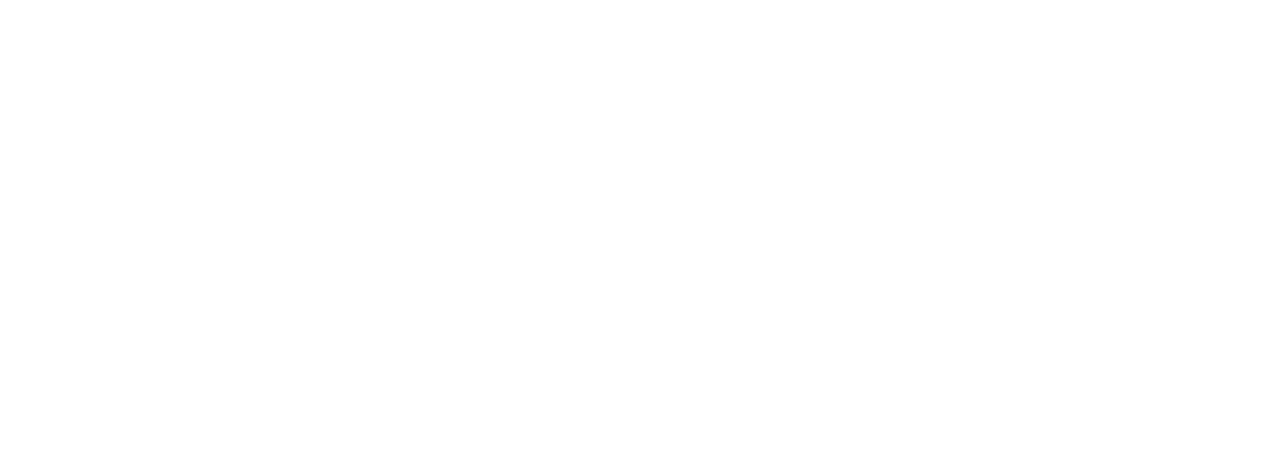
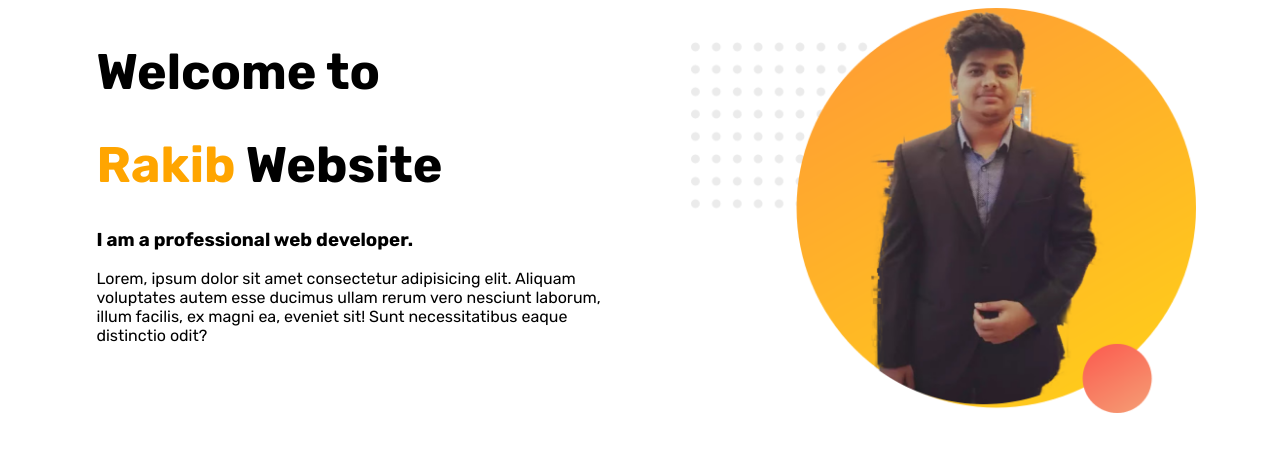
Before and after one commit to rakibHosen0/portfolio, a plain HTML site: page index.html in a window 1280 px wide. Drawn offline with Linux system fonts and the light colour scheme.

Commit message:
add first section

```diff
--- a/css/style.css
+++ b/css/style.css
@@ -0,0 +1,19 @@
+body {
+  font-family: "Rubik", sans-serif;
+}
+h1 {
+  font-size: 50px;
+}
+.name-highlight {
+  color: orange;
+}
+.half-width {
+  width: 40%;
+  float: left;
+  margin-left: 5%;
+  padding-left: 2%;
+}
+
+.half-width img {
+  width: 100%;
+}
--- a/index.html
+++ b/index.html
@@ -4,8 +4,20 @@
     <meta charset="UTF-8">
     <meta name="viewport" content="width=device-width, initial-scale=1.0">
     <title>Rakib Portfolio</title>
+    <link rel="preconnect" href="https://fonts.gstatic.com">
+<link href="https://fonts.googleapis.com/css2?family=Rubik:wght@300;400;700&display=swap" rel="stylesheet">
+<link rel="stylesheet" href="css/style.css">
+
 </head>
 <body>
-
+   <div class="half-width">
+        <h1>Welcome to </h1>
+        <h1><span class="name-highlight">Rakib </span>Website</h1>
+        <h3>I am a professional web developer.</h3>
+        <p>Lorem, ipsum dolor sit amet consectetur adipisicing elit. Aliquam voluptates autem esse ducimus ullam rerum vero nesciunt laborum, illum facilis, ex magni ea, eveniet sit! Sunt necessitatibus eaque distinctio odit?</p>
+    </div>
+    <div class="half-width">
+        <img src="img/rakib.png" alt="">
+    </div>
 </body>
 </html>
```
Also changed, not shown: img/rakib.png (added).
